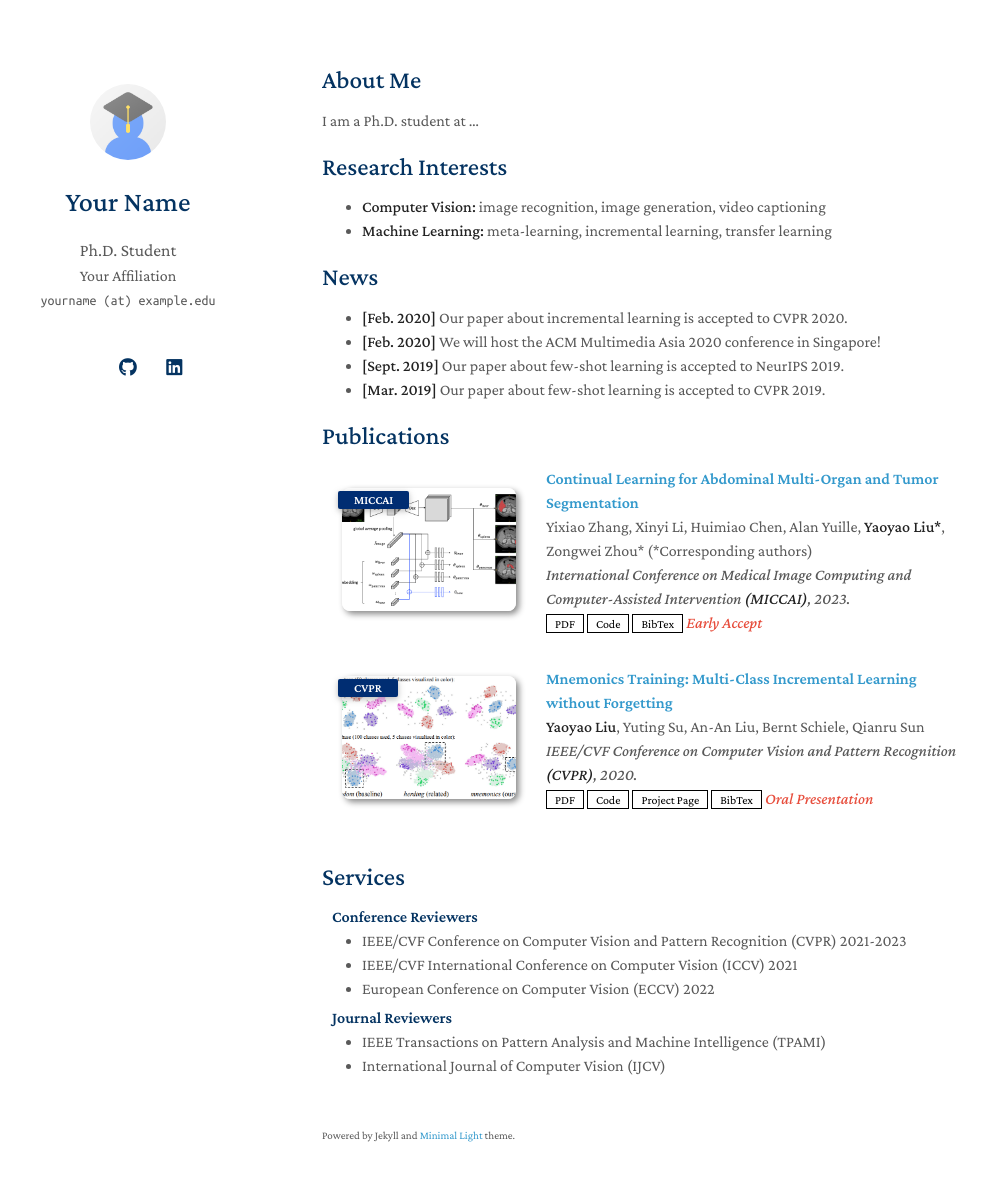
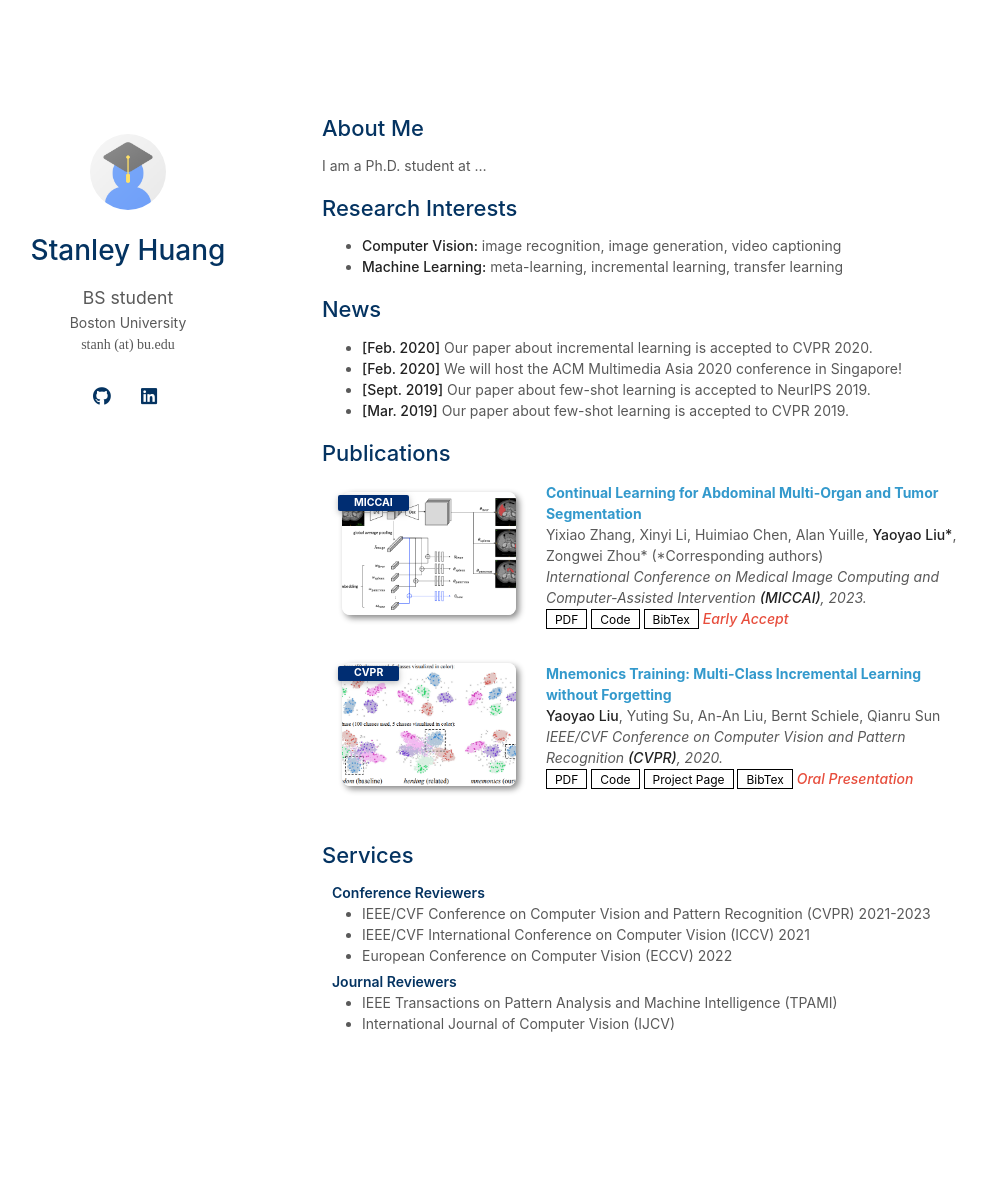
Before and after one commit to stanleyhuang12/web, a Jekyll site: the page built from index.md, in a window 1280 px wide and 1216 px high. Shown: the top 1181 px of the window, without its empty margins (148-1135 px from the left). Built offline with Jekyll 4.4.1, drawn with Linux system fonts in a browser that asks for light colours; a style sheet for code colours, icons or effects is not loaded; our own code applies the rules of GitHub Pages for plain Markdown files.

Commit message:
Update _config.yml

```diff
--- a/_config.yml
+++ b/_config.yml
@@ -1,22 +1,22 @@
 # Basic Information
-title: Your Name
-position: Ph.D. Student
-affiliation: Your Affiliation
-email: yourname (at) example.edu
+title: Stanley Huang
+position: BS student
+affiliation: Boston University
+email: stanh (at) bu.edu
 
 # Search Engine Optimization (SEO)
 # The following information is used to improve the website traffic from search engines, e.g., Google.
-keywords: minimal light
+keywords: ai, eating disorders, public health, deep learning, machine learning, social sciences, computational social sciences
 description: The Minimal Light is a simple and elegant jekyll theme for academic personal homepage.
 canonical: https://minimal-light-theme.yliu.me/
 
 # Links
 # If you don't need one of them, you may delete the corresponding line.
-google_scholar: https://scholar.google.com/
-cv_link: assets/files/curriculum_vitae.pdf
-github_link: https://github.com/
-linkedin: https://www.linkedin.com/
-twitter: https://twitter.com/
+# google_scholar: https://scholar.google.com/
+# cv_link: assets/files/curriculum_vitae.pdf
+github_link: https://github.com/stanleyhuang12
+linkedin: https://www.linkedin.com/in/stanley-huang-b8471b1bb/
+# twitter: https://twitter.com/
 
 # Images (e.g., your profile picture and your website's favicon)
 # "favicon" and "favicon_dark" are used for the light and dark modes, respectively.
@@ -26,7 +26,7 @@ favicon_dark: ./assets/img/favicon-dark.png
 
 # Footnote
 # You may use the option to disable the footnote, "Powered by Jekyll and Minimal Light theme."
-enable_footnote: true
+enable_footnote: false
 
 # Auto Dark Mode
 # You may use the option to disable the automatic dark theme
@@ -34,7 +34,7 @@ auto_dark_mode: true
 
 # Font
 # You can use this option to choose between Serif or Sans Serif fonts.
-font: "Serif" # or "Sans Serif"
+font: "Sans Serif" # or "Sans Serif"
 
 # Google Analytics ID
 # Please remove this if you don't use Google Analytics
```
